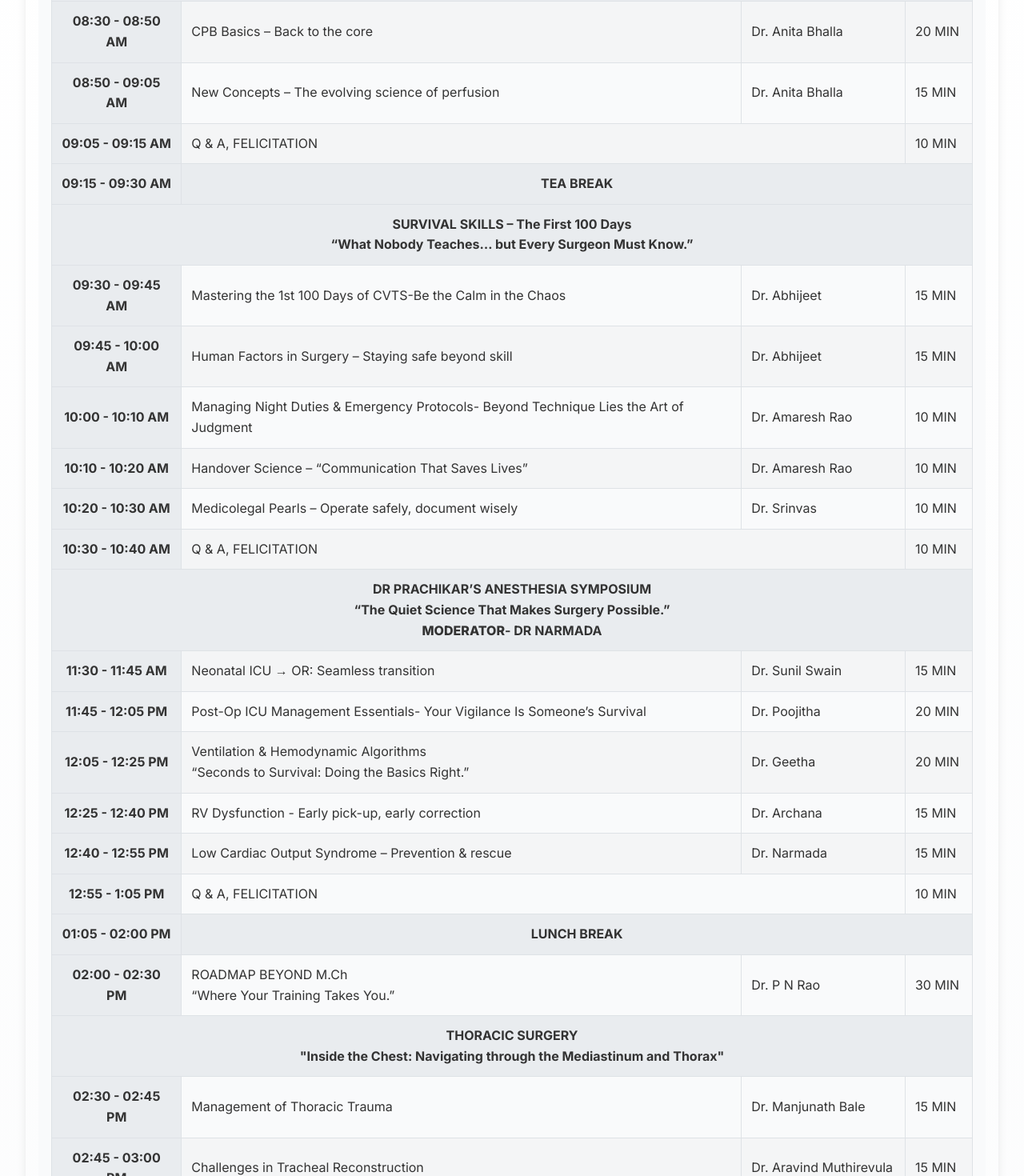
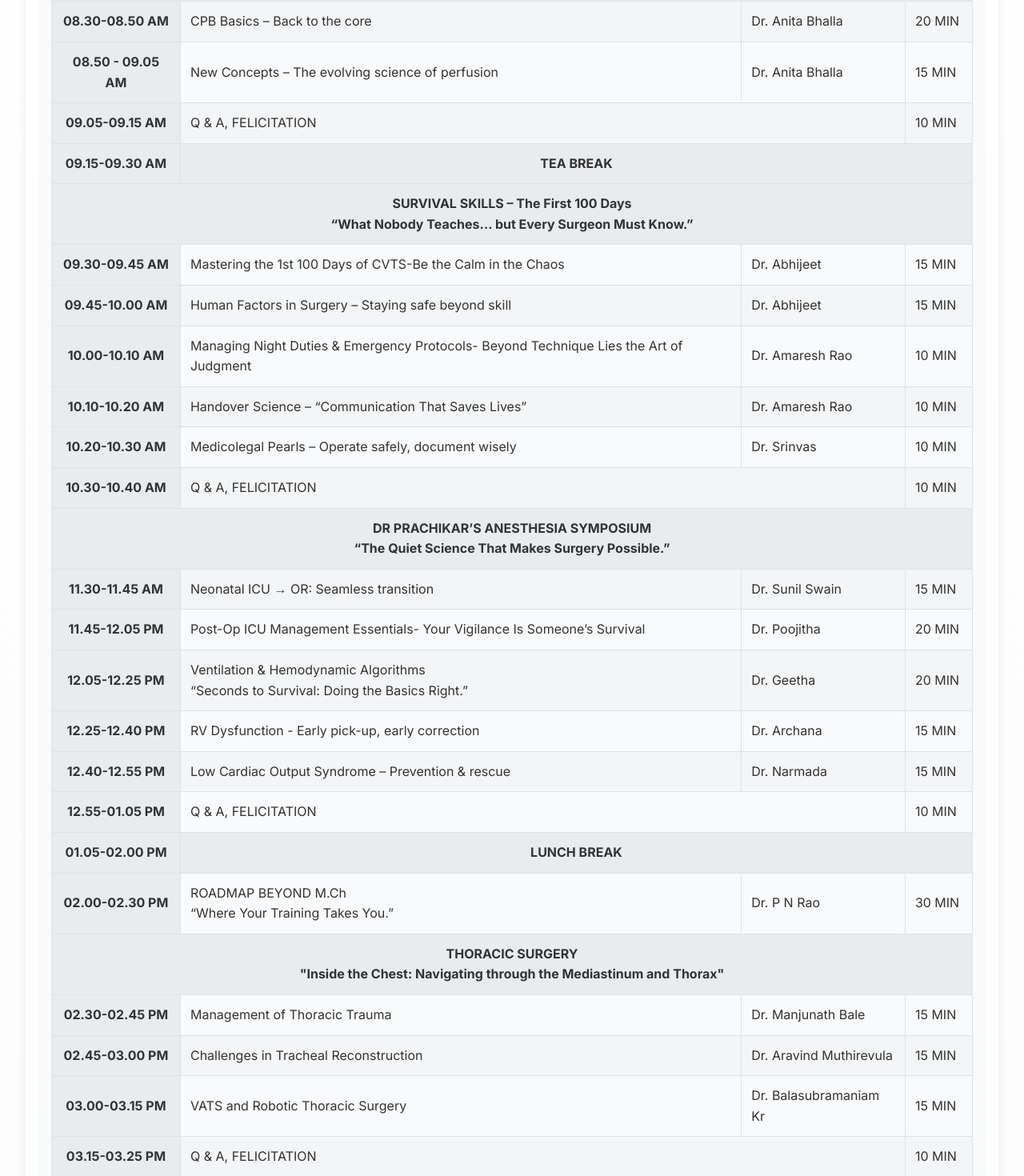
Before and after one commit to Narender-goud-054/dev-cvts, a React (Vite) app: page / in a window 1280 px wide. Shown: the part 6219-7689 px from the top of the page at 80% size. Built offline with nearby package versions, Linux system fonts and the light colour scheme.

Commit message:
some touchup changes in schedule

```diff
--- a/src/components/ScientificProgramme/programmeData.js
+++ b/src/components/ScientificProgramme/programmeData.js
@@ -9,7 +9,7 @@ export const day1Data = [
   {
     isHeader: false,
     cells: [
-      { content: '08:30 - 08:50 AM', isHeaderCell: true },
+      { content: '08.30-08.50 AM', isHeaderCell: true },
       { content: 'CPB Basics – Back to the core' },
       { content: 'Dr. Anita Bhalla' },
       { content: '20 MIN' },
@@ -18,7 +18,7 @@ export const day1Data = [
   {
     isHeader: false,
     cells: [
-      { content: '08:50 - 09:05 AM', isHeaderCell: true },
+      { content: '08.50 - 09.05 AM', isHeaderCell: true },
       { content: 'New Concepts – The evolving science of perfusion' },
       { content: 'Dr. Anita Bhalla' },
       { content: '15 MIN' },
@@ -27,7 +27,7 @@ export const day1Data = [
   {
     isHeader: false,
     cells: [
-      { content: '09:05 - 09:15 AM', isHeaderCell: true },
+      { content: '09.05-09.15 AM', isHeaderCell: true },
       { content: 'Q &amp; A, FELICITATION', colSpan: 2 },
       { content: '10 MIN' },
     ],
@@ -35,7 +35,7 @@ export const day1Data = [
   {
     isHeader: true,
     cells: [
-      { content: '09:15 - 09:30 AM', isHeaderCell: true },
+      { content: '09.15-09.30 AM', isHeaderCell: true },
       { content: 'TEA BREAK', colSpan: 3 },
     ],
   },
@@ -49,7 +49,7 @@ export const day1Data = [
   {
     isHeader: false,
     cells: [
-      { content: '09:30 - 09:45 AM', isHeaderCell: true },
+      { content: '09.30-09.45 AM', isHeaderCell: true },
       { content: 'Mastering the 1st 100 Days of CVTS-Be the Calm in the Chaos' },
       { content: 'Dr. Abhijeet' },
       { content: '15 MIN' },
@@ -58,7 +58,7 @@ export const day1Data = [
   {
     isHeader: false,
     cells: [
-      { content: '09:45 - 10:00 AM', isHeaderCell: true },
+      { content: '09.45-10.00 AM', isHeaderCell: true },
       { content: 'Human Factors in Surgery – Staying safe beyond skill' },
       { content: 'Dr. Abhijeet' },
       { content: '15 MIN' },
@@ -67,7 +67,7 @@ export const day1Data = [
   {
     isHeader: false,
     cells: [
-      { content: '10:00 - 10:10 AM', isHeaderCell: true },
+      { content: '10.00-10.10 AM', isHeaderCell: true },
       { content: 'Managing Night Duties & Emergency Protocols- Beyond Technique Lies the Art of Judgment' },
       { content: 'Dr. Amaresh Rao' },
       { content: '10 MIN' },
@@ -76,7 +76,7 @@ export const day1Data = [
   {
     isHeader: false,
     cells: [
-      { content: '10:10 - 10:20 AM', isHeaderCell: true },
+      { content: '10.10-10.20 AM', isHeaderCell: true },
       { content: 'Handover Science – “Communication That Saves Lives”' },
       { content: 'Dr. Amaresh Rao' },
       { content: '10 MIN' },
@@ -85,7 +85,7 @@ export const day1Data = [
   {
     isHeader: false,
     cells: [
-      { content: '10:20 - 10:30 AM', isHeaderCell: true },
+      { content: '10.20-10.30 AM', isHeaderCell: true },
       { content: 'Medicolegal Pearls – Operate safely, document wisely' },
       { content: 'Dr. Srinvas' },
       { content: '10 MIN' },
@@ -94,7 +94,7 @@ export const day1Data = [
   {
     isHeader: false,
     cells: [
-      { content: '10:30 - 10:40 AM', isHeaderCell: true },
+      { content: '10.30-10.40 AM', isHeaderCell: true },
       { content: 'Q &amp; A, FELICITATION', colSpan: 2 },
       { content: '10 MIN' },
     ],
@@ -107,13 +107,13 @@ export const day1Data = [
   {
     isHeader: true,
     cells: [
-      { content: 'DR PRACHIKAR’S ANESTHESIA SYMPOSIUM <br>“The Quiet Science That Makes Surgery Possible.”<br><b>MODERATOR</b>- DR NARMADA', colSpan: 4 },
+      { content: 'DR PRACHIKAR’S ANESTHESIA SYMPOSIUM <br>“The Quiet Science That Makes Surgery Possible.”<br>', colSpan: 4 },
     ],
   },
   {
     isHeader: false,
     cells: [
-      { content: '11:30 - 11:45 AM', isHeaderCell: true },
+      { content: '11.30-11.45 AM', isHeaderCell: true },
       { content: 'Neonatal ICU → OR: Seamless transition' },
       { content: 'Dr. Sunil Swain' },
       { content: '15 MIN' },
@@ -122,7 +122,7 @@ export const day1Data = [
   {
     isHeader: false,
     cells: [
-      { content: '11:45 - 12:05 PM', isHeaderCell: true },
+      { content: '11.45-12.05 PM', isHeaderCell: true },
       { content: 'Post-Op ICU Management Essentials- Your Vigilance Is Someone’s Survival' },
       { content: 'Dr. Poojitha' },
       { content: '20 MIN' },
@@ -131,7 +131,7 @@ export const day1Data = [
   {
     isHeader: false,
     cells: [
-      { content: '12:05 - 12:25 PM', isHeaderCell: true },
+      { content: '12.05-12.25 PM', isHeaderCell: true },
       { content: 'Ventilation & Hemodynamic Algorithms <br> “Seconds to Survival: Doing the Basics Right.”' },
       { content: 'Dr. Geetha' },
       { content: '20 MIN' },
@@ -140,7 +140,7 @@ export const day1Data = [
   {
     isHeader: false,
     cells: [
-      { content: '12:25 - 12:40 PM', isHeaderCell: true },
+      { content: '12.25-12.40 PM', isHeaderCell: true },
       { content: 'RV Dysfunction - Early pick-up, early correction' },
       { content: 'Dr. Archana' },
       { content: '15 MIN' },
@@ -149,7 +149,7 @@ export const day1Data = [
   {
     isHeader: false,
     cells: [
-      { content: '12:40 - 12:55 PM', isHeaderCell: true },
+      { content: '12.40-12.55 PM', isHeaderCell: true },
       { content: 'Low Cardiac Output Syndrome – Prevention & rescue' },
       { content: 'Dr. Narmada' },
       { content: '15 MIN' },
@@ -158,7 +158,7 @@ export const day1Data = [
   {
     isHeader:false,
     cells:[
-      {content: '12:55 - 1:05 PM', isHeaderCell: true},
+      {content: '12.55-01.05 PM', isHeaderCell: true},
       {content: 'Q &amp; A, FELICITATION', colSpan:2},
       {content: '10 MIN'}
     ]
@@ -166,14 +166,14 @@ export const day1Data = [
   {
     isHeader: true,
     cells: [
-      { content: '01:05 - 02:00 PM', isHeaderCell: true },
+      { content: '01.05-02.00 PM', isHeaderCell: true },
       { content: 'LUNCH BREAK', colSpan: 3 },
     ],
   },
   {
     isHeader: false,
     cells: [
-      { content: '02:00 - 02:30 PM', isHeaderCell: true },
+      { content: '02.00-02.30 PM', isHeaderCell: true },
       { content: 'ROADMAP BEYOND M.Ch <br>“Where Your Training Takes You.”'},
       {content: 'Dr. P N Rao'},
       {content: '30 MIN'}
@@ -190,7 +190,7 @@ export const day1Data = [
   {
     isHeader: false,
     cells: [
-      {content: '02:30 - 02:45 PM',isHeaderCell: true},
+      {content: '02.30-02.45 PM',isHeaderCell: true},
       {content: 'Management of Thoracic Trauma'},
       {content: 'Dr. Manjunath Bale'},
       {content: '15 MIN'}
@@ -199,7 +199,7 @@ export const day1Data = [
   {
     isHeader: false,
     cells: [
-      {content: '02:45 - 03:00 PM',isHeaderCell: true},
+      {content: '02.45-03.00 PM',isHeaderCell: true},
       {content: 'Challenges in Tracheal Reconstruction'},
       {content: 'Dr. Aravind Muthirevula'},
       {content: '15 MIN'}
@@ -208,7 +208,7 @@ export const day1Data = [
   {
     isHeader: false,
     cells: [
-      {content: '03:00 - 03:15 PM', isHeaderCell: true},
+      {content: '03.00-03.15 PM', isHeaderCell: true},
       {content: 'VATS and Robotic Thoracic Surgery'},
       {content: 'Dr. Balasubramaniam Kr'},
       {content: '15 MIN'}
@@ -217,7 +217,7 @@ export const day1Data = [
   {
     isHeader: false,
     cells: [
-      {content: '03:15 - 03:25 PM',isHeaderCell: true},
+      {content: '03.15-03.25 PM',isHeaderCell: true},
       {content: 'Q &amp; A, FELICITATION', colSpan:2},
       {content: '10 MIN'}
     ]
@@ -232,7 +232,7 @@ export const day1Data = [
   {
     isHeader: false,
     cells: [
-      {content: '03:30 - 04:00 PM',isHeaderCell: true},
+      {content: '03.30-04.00 PM',isHeaderCell: true},
       {content: 'from Anatomy to Mastery: Elevating Valve Surgery.'},
       {content: 'Dr. Thomas', colSpan: 2},
     ]
@@ -240,7 +240,7 @@ export const day1Data = [
   {
     isHeader: false,
     cells: [
-      {content: '04:00 - 06:00 PM',isHeaderCell: true},
+      {content: '04.00-06.00 PM',isHeaderCell: true},
       {content: 'Coronary and Valves: <br> Demonstration'},
       {content: 'Dr. Kaladhar <br> Dr. Sai Surabhi <br> Dr. Praveen <br> Dr. Vikas', colSpan: 2},
     ]
@@ -248,7 +248,7 @@ export const day1Data = [
   {
     isHeader: false,
     cells: [
-      { content: '06:30 - 10:00 PM', isHeaderCell: true },
+      { content: '06.30-10.00 PM', isHeaderCell: true },
       { content: 'EVENING SYMPOSIUM <br>MITRAL AND AORTIC VALVE REPLACEMENT'},
       {content: 'Dr. Sai Surabhi',colSpan:2}
     ],
@@ -283,7 +283,7 @@ export const day2Data = [
   {
     isHeader: false,
     cells: [
-      { content: '09:35-09:55 AM', isHeaderCell: true },
+      { content: '09.35-09.55 AM', isHeaderCell: true },
       { content: 'Hybrid Aorta – “Less Trauma. More Precision.”' },
       { content: 'Dr. Gopichand' },
       { content: '20 MIN' },
@@ -292,7 +292,7 @@ export const day2Data = [
   {
     isHeader: false,
     cells: [
-      { content: '09:55 - 10:15AM', isHeaderCell: true },
+      { content: '09.55 - 10.15AM', isHeaderCell: true },
       { content: 'ERAS in Cardiac Surgery – FUTURE FAST TRACK' },
       { content: 'Dr. Ali' },
       { content: '20 MIN' },
@@ -301,7 +301,7 @@ export const day2Data = [
   {
     isHeader: false,
     cells: [
-      { content: '10:15 - 10:30 AM', isHeaderCell: true },
+      { content: '10.15-10.30 AM', isHeaderCell: true },
       { content: 'Social Media for Surgeons – Influence. Educate. Lead.' },
       { content: 'Dr. Srikant' },
       { content: '15 MIN' },
@@ -365,7 +365,7 @@ export const day2Data = [
   {
     isHeader: false,
     cells: [
-      { content: '01.30PM', isHeaderCell: true },
+      { content: '12.15-12.30 PM', isHeaderCell: true },
       { content: 'Goal-Directed Medical Therapy'},
       { content: 'Dr. Abhachandra' },
       {content: '15 MIN'}
@@ -374,7 +374,7 @@ export const day2Data = [
   {
     isHeader: false,
     cells: [
-      { content: '02.00PM ONWARDS', isHeaderCell: true },
+      { content: '12.30-12.45 PM', isHeaderCell: true },
       { content: 'Leadership in OT & ICU – Your Team Mirrors Your Mindset'},
       {content: 'Dr. Pratheek Bhatnagar'},
       {content: '15 MIN'}
@@ -383,7 +383,7 @@ export const day2Data = [
   {
     isHeader: false,
     cells: [
-      { content: '01:00-01:30 PM', isHeaderCell: true },
+      { content: '01.00-01.30 PM', isHeaderCell: true },
       { content: 'PANEL DISCUSSION <br> “When Can I Become an Independent Surgeon?” Real questions. Honest answers. Clear paths.'},
       {content:'Dr. Amareh Rao (Moderator)<br> Dr. Abhachandra<br> Dr. Balasubramaniam KR', colSpan:2}
     ],
@@ -391,7 +391,7 @@ export const day2Data = [
   {
     isHeader: false,
     cells: [
-      { content: '01:30-02:00 PM', isHeaderCell: true },
+      { content: '01.30-02.00 PM', isHeaderCell: true },
       { content: 'WORKSHOP -VALVE SURGERY. <br> From Anatomy to Mastery: Elevating Valve Surgery.'},
       {content:'', colSpan:2}
     ],
```
